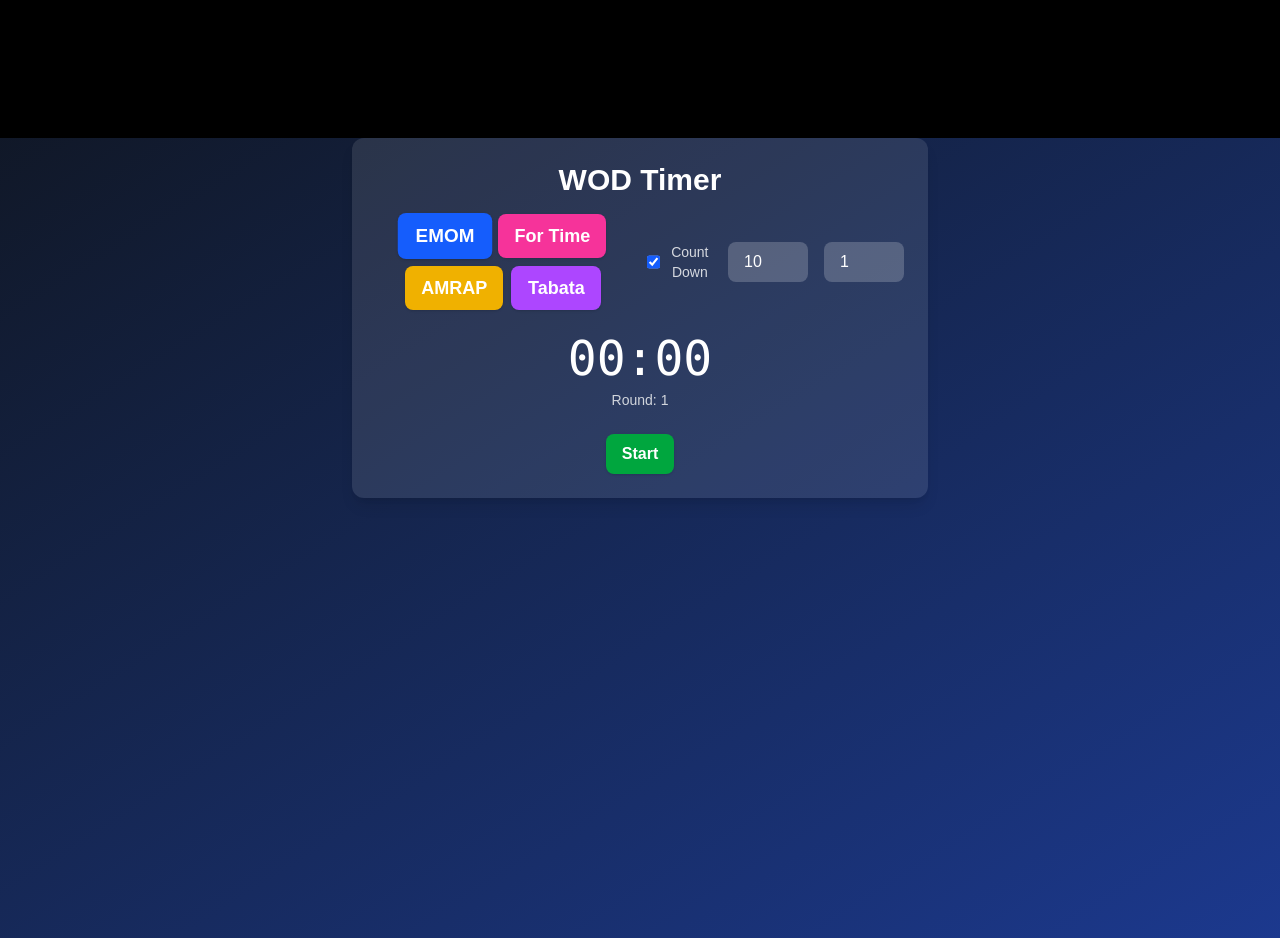
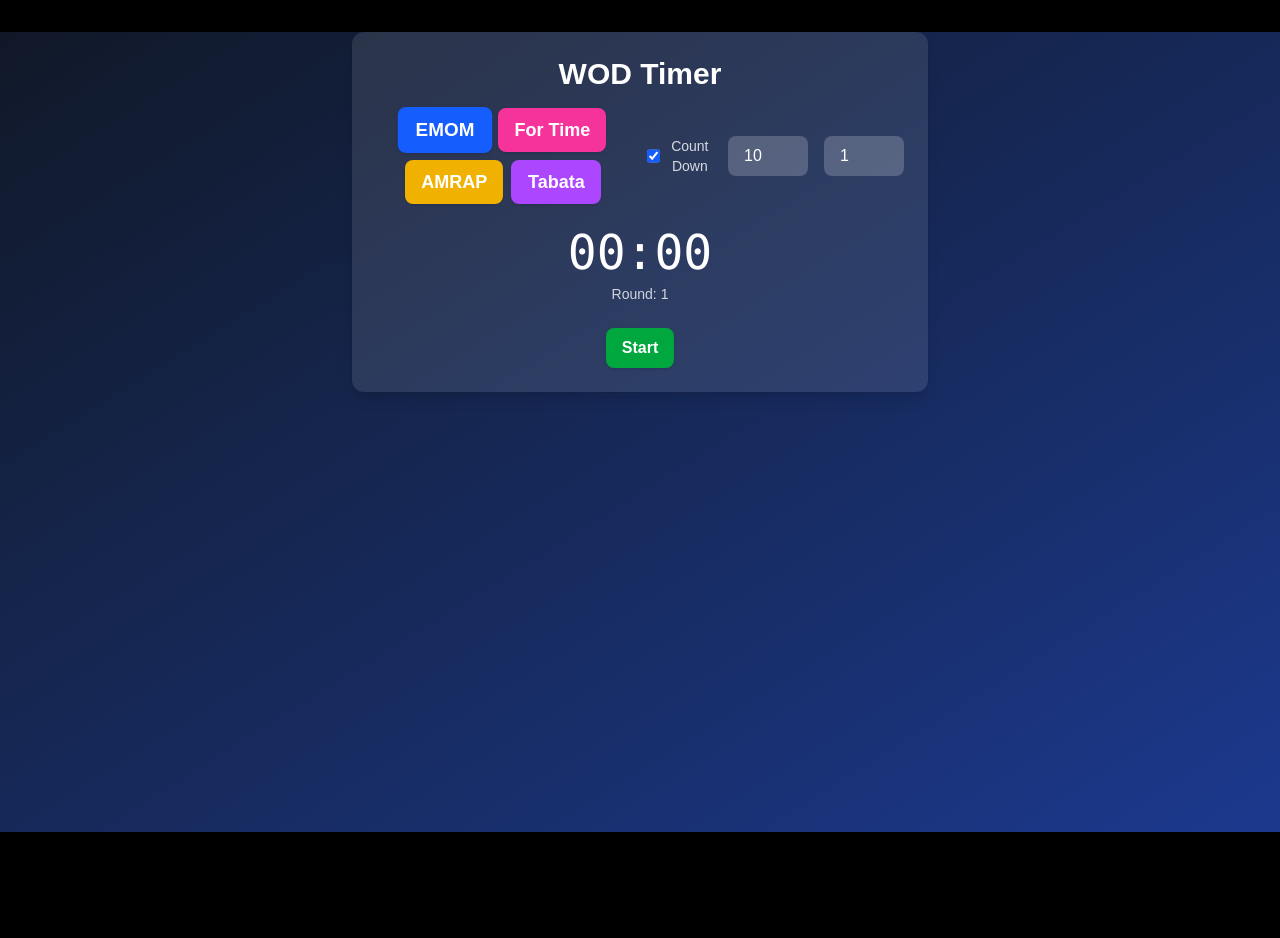
Before and after one commit to avielj/wodshuffle, a Next.js app: page /timer in a window 1280 px wide. After the commit the page ends 832 px from the top, so only its background shows below. Built offline with nearby package versions, Linux system fonts and the light colour scheme.

Commit message:
Remove AdSense ad unit from layout body to restore original site layout

```diff
--- a/src/app/layout.js
+++ b/src/app/layout.js
@@ -50,21 +50,7 @@ export default function RootLayout({ children }) {
         <script async src="https://pagead2.googlesyndication.com/pagead/js/adsbygoogle.js?client=ca-pub-2127645768957841" crossOrigin="anonymous"></script>
       </Head>
       <body className={`${geistSans.variable} ${geistMono.variable} antialiased`}>
-        {/* AdSense responsive ad unit */}
-        <div style={{ width: '100%', display: 'flex', justifyContent: 'center', margin: '16px 0' }}>
-          <ins className="adsbygoogle"
-            style={{ display: 'block', width: '100%', maxWidth: 728, height: 90 }}
-            data-ad-client="ca-pub-2127645768957841"
-            data-ad-slot="1234567890"
-            data-ad-format="auto"
-            data-full-width-responsive="true"></ins>
-        </div>
-        <script dangerouslySetInnerHTML={{ __html: "(adsbygoogle = window.adsbygoogle || []).push({});" }} />
-        {/* <nav className="w-full flex justify-center py-4 bg-black/30 mb-4">
-          <div className="flex gap-2 sm:gap-4 text-lg font-semibold">
-            <Link href="/timer" className="bg-blue-600 hover:bg-blue-700 text-white px-3 py-1 rounded text-sm font-semibold shadow flex items-center justify-center min-w-[44px] min-h-[44px] transition">Timer</Link>
-          </div>
-        </nav> */}
+        {/* Removed AdSense ad unit from layout body to prevent site push-down */}
         {children}
       </body>
     </html>
```
Also changed, not shown: public/ads.txt (added).
